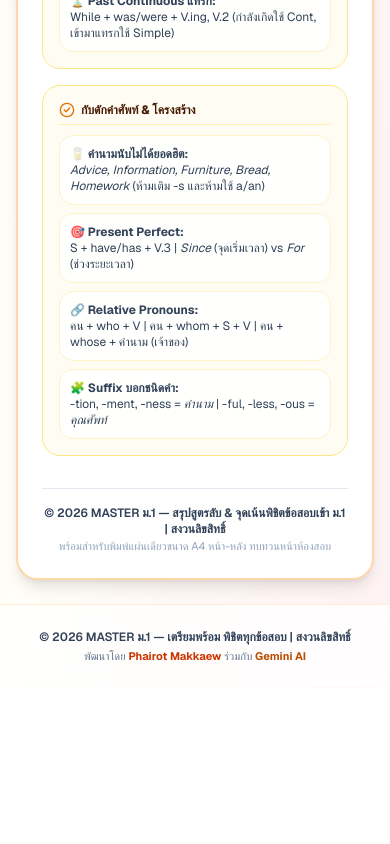
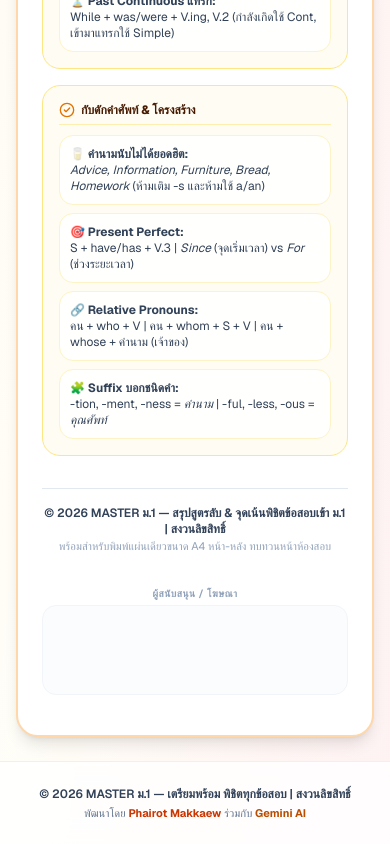
Before and after one commit to hourmir2-maker/master-m1, a Next.js app: page /cheat-sheets in a window 390 px wide. Shown: the part 2703-3547 px from the top of the page. Before the commit the page ends 3390 px from the top, so only its background shows below. Built offline with nearby package versions, Linux system fonts and the light colour scheme; no server answers.

Commit message:
feat(adsense): integrate Google AdSense support with ads.txt, Script tags, and responsive AdBanner component

```diff
--- a/src/app/cheat-sheets/page.tsx
+++ b/src/app/cheat-sheets/page.tsx
@@ -4,6 +4,7 @@ import { useState } from 'react'
 import Link from 'next/link'
 import { Button } from '@/components/ui/button'
 import Footer from '@/components/Footer'
+import AdBanner from '@/components/AdBanner'
 import {
   ArrowLeft,
   Printer,
@@ -312,6 +313,10 @@ export default function CheatSheetsPage() {
               พร้อมสำหรับพิมพ์แผ่นเดียวขนาด A4 หน้า-หลัง ทบทวนหน้าห้องสอบ
             </p>
           </div>
+
+          <div className="no-print">
+            <AdBanner slotId="cheat_sheet_bottom" />
+          </div>
         </div>
       </main>
 
--- a/src/app/layout.tsx
+++ b/src/app/layout.tsx
@@ -1,17 +1,29 @@
 import type { Metadata } from 'next'
 import { Geist } from 'next/font/google'
+import Script from 'next/script'
 import './globals.css'
 
 const geist = Geist({ subsets: ['latin'] })
 
 export const metadata: Metadata = {
   title: 'MASTER ม.1 — เตรียมพร้อม พิชิตทุกข้อสอบ',
-  description: 'ระบบกวดวิชาออนไลน์ AI Personalized สำหรับนักเรียนเตรียมเข้า ม.1 ครบ 3 วิชา',
+  description: 'ระบบกวดวิชาออนไลน์ AI Personalized สำหรับนักเรียนเตรียมเข้า ม.1 และสนามสอบ O-NET ครบ 4 วิชา',
 }
 
 export default function RootLayout({ children }: { children: React.ReactNode }) {
+  const adsenseClientId = process.env.NEXT_PUBLIC_ADSENSE_CLIENT_ID || 'ca-pub-XXXXXXXXXXXXXXXX'
+
   return (
     <html lang="th">
+      <head>
+        {/* Google AdSense Auto Ads Script */}
+        <Script
+          async
+          src={`https://pagead2.googlesyndication.com/pagead/js/adsbygoogle.js?client=${adsenseClientId}`}
+          crossOrigin="anonymous"
+          strategy="afterInteractive"
+        />
+      </head>
       <body className={geist.className}>{children}</body>
     </html>
   )
--- a/src/app/page.tsx
+++ b/src/app/page.tsx
@@ -1,6 +1,7 @@
 import Link from 'next/link'
 import { Button } from '@/components/ui/button'
 import { Card, CardContent } from '@/components/ui/card'
+import AdBanner from '@/components/AdBanner'
 import {
   BookOpen,
   Brain,
@@ -215,6 +216,11 @@ export default function LandingPage() {
             </Link>
           </div>
         </section>
+
+        {/* AdSense Placement */}
+        <div className="max-w-4xl mx-auto px-4">
+          <AdBanner slotId="landing_footer_banner" />
+        </div>
       </main>
 
       <footer className="bg-white border-t border-orange-100 py-8 text-center text-slate-500 text-xs sm:text-sm">
--- /dev/null
+++ b/src/components/AdBanner.tsx
@@ -0,0 +1,60 @@
+'use client'
+
+import { useEffect, useRef } from 'react'
+
+interface AdBannerProps {
+  slotId?: string
+  format?: 'auto' | 'fluid' | 'rectangle' | 'horizontal'
+  responsive?: boolean
+  className?: string
+}
+
+declare global {
+  interface Window {
+    adsbygoogle?: any[]
+  }
+}
+
+export default function AdBanner({
+  slotId = '1234567890',
+  format = 'auto',
+  responsive = true,
+  className = ''
+}: AdBannerProps) {
+  const adRef = useRef<HTMLModElement | null>(null)
+  const isLoaded = useRef(false)
+
+  const clientId = process.env.NEXT_PUBLIC_ADSENSE_CLIENT_ID || 'ca-pub-XXXXXXXXXXXXXXXX'
+
+  useEffect(() => {
+    // ป้องกันการ push ซ้ำใน React 18/19 StrictMode
+    if (isLoaded.current) return
+    try {
+      if (typeof window !== 'undefined' && window.adsbygoogle) {
+        window.adsbygoogle.push({})
+        isLoaded.current = true
+      }
+    } catch (err) {
+      console.warn('AdSense push warning:', err)
+    }
+  }, [])
+
+  return (
+    <div className={`w-full overflow-hidden my-4 text-center ${className}`}>
+      <div className="text-[10px] text-slate-400 font-semibold mb-1 uppercase tracking-wider">
+        ผู้สนับสนุน / โฆษณา
+      </div>
+
+      {/* Google AdSense ins tag */}
+      <ins
+        ref={adRef}
+        className="adsbygoogle block mx-auto rounded-xl overflow-hidden bg-slate-50/50 border border-slate-100 min-h-[90px]"
+        style={{ display: 'block' }}
+        data-ad-client={clientId}
+        data-ad-slot={slotId}
+        data-ad-format={format}
+        data-full-width-responsive={responsive ? 'true' : 'false'}
+      />
+    </div>
+  )
+}
```
Also changed, not shown: public/ads.txt (added).
